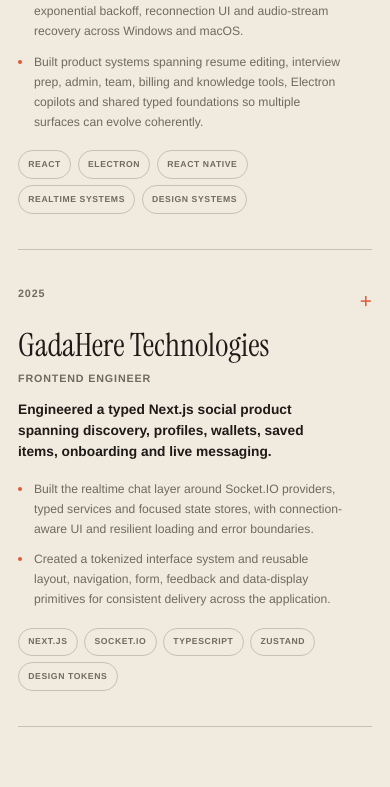
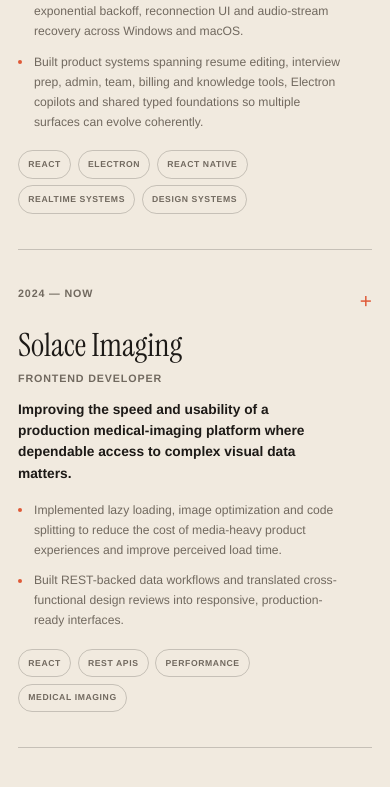
Before and after one commit to theolodocoder/promise-okafor, a Next.js app: page / in a window 390 px wide. Shown: the part 6463-7250 px from the top of the page. Built offline with nearby package versions, Linux system fonts and the light colour scheme.

Commit message:
fix: align experience with documented work history

```diff
--- a/data/portfolio.ts
+++ b/data/portfolio.ts
@@ -148,40 +148,52 @@
     stack: ["React", "Electron", "React Native", "Realtime systems", "Design systems"],
   },
   {
-    period: "2025",
-    company: "GadaHere Technologies",
-    role: "Frontend Engineer",
+    period: "2024 — NOW",
+    company: "Solace Imaging",
+    role: "Frontend Developer",
     summary:
-      "Engineered a typed Next.js social product spanning discovery, profiles, wallets, saved items, onboarding and live messaging.",
+      "Improving the speed and usability of a production medical-imaging platform where dependable access to complex visual data matters.",
     impact: [
-      "Built the realtime chat layer around Socket.IO providers, typed services and focused state stores, with connection-aware UI and resilient loading and error boundaries.",
-      "Created a tokenized interface system and reusable layout, navigation, form, feedback and data-display primitives for consistent delivery across the application.",
+      "Implemented lazy loading, image optimization and code splitting to reduce the cost of media-heavy product experiences and improve perceived load time.",
+      "Built REST-backed data workflows and translated cross-functional design reviews into responsive, production-ready interfaces.",
     ],
-    stack: ["Next.js", "Socket.IO", "TypeScript", "Zustand", "Design tokens"],
+    stack: ["React", "REST APIs", "Performance", "Medical imaging"],
   },
   {
-    period: "2025",
-    company: "Assandia",
-    role: "Product Frontend Engineer",
+    period: "2023 — NOW",
+    company: "Carbon Businesses / Vella Finance",
+    role: "Frontend Developer",
     summary:
-      "Built a high-touch commerce experience from product discovery through cart, checkout and order confirmation.",
+      "Shipping customer-facing savings products and financial analytics for a fintech platform with multiple investment journeys.",
     impact: [
-      "Modelled reusable product cards, media galleries, specifications and detail flows around the App Router rather than coupling commerce logic to pages.",
-      "Established accessible form, overlay, navigation and feedback primitives with explicit loading, empty and error states for a dependable storefront experience.",
+      "Integrated the Flex, Fixed and Target Savings experiences with backend services, shaping complex financial state into understandable product flows.",
+      "Built interactive D3.js and Chart.js dashboards, then used usability testing and WCAG audits to improve comprehension and reduce friction.",
     ],
-    stack: ["Next.js", "React Query", "TypeScript", "Commerce UX"],
+    stack: ["React", "D3.js", "Chart.js", "Fintech", "Accessibility"],
   },
   {
-    period: "2024",
-    company: "Beetle",
-    role: "Frontend Engineer",
+    period: "2022 — 2024",
+    company: "MaiTech Studios",
+    role: "Frontend Developer",
     summary:
-      "Migrated Spotlight’s discovery and multi-store experience to a modern Next.js architecture for faster product iteration.",
+      "Architected and delivered a full-scale commerce frontend with responsive behavior across device classes and complex asynchronous journeys.",
     impact: [
-      "Designed dynamic storefront and shared-product routes, with product media, discovery, social sharing and store-specific presentation composed from reusable modules.",
-      "Added explicit loading, empty, unavailable-store and error experiences so the customer journey remained intentional beyond the happy path.",
+      "Designed flexible grid and CSS architecture, keeping dense storefront interfaces maintainable across breakpoints and product states.",
+      "Implemented Redux middleware and selectors for data fetching and form submission, integrating REST workflows backed by Prisma services.",
     ],
-    stack: ["Next.js", "React Query", "App Router", "Multi-store commerce"],
+    stack: ["React", "Redux", "REST APIs", "Prisma", "Commerce"],
+  },
+  {
+    period: "2020 — 2022",
+    company: "Odigital Agency",
+    role: "Frontend Lead · Promoted from intern",
+    summary:
+      "Progressed from intern to frontend lead, owning delivery across multiple client products while mentoring junior developers.",
+    impact: [
+      "Designed the Agofure logistics interface, contributing to a reported 25% improvement in customer satisfaction.",
+      "Reduced the overall bug count by 20% through stronger QA and testing workflows, while improving the agency site’s accessibility and performance.",
+    ],
+    stack: ["Frontend leadership", "Logistics", "Testing", "Mentorship"],
   },
 ] as const;
 
```
